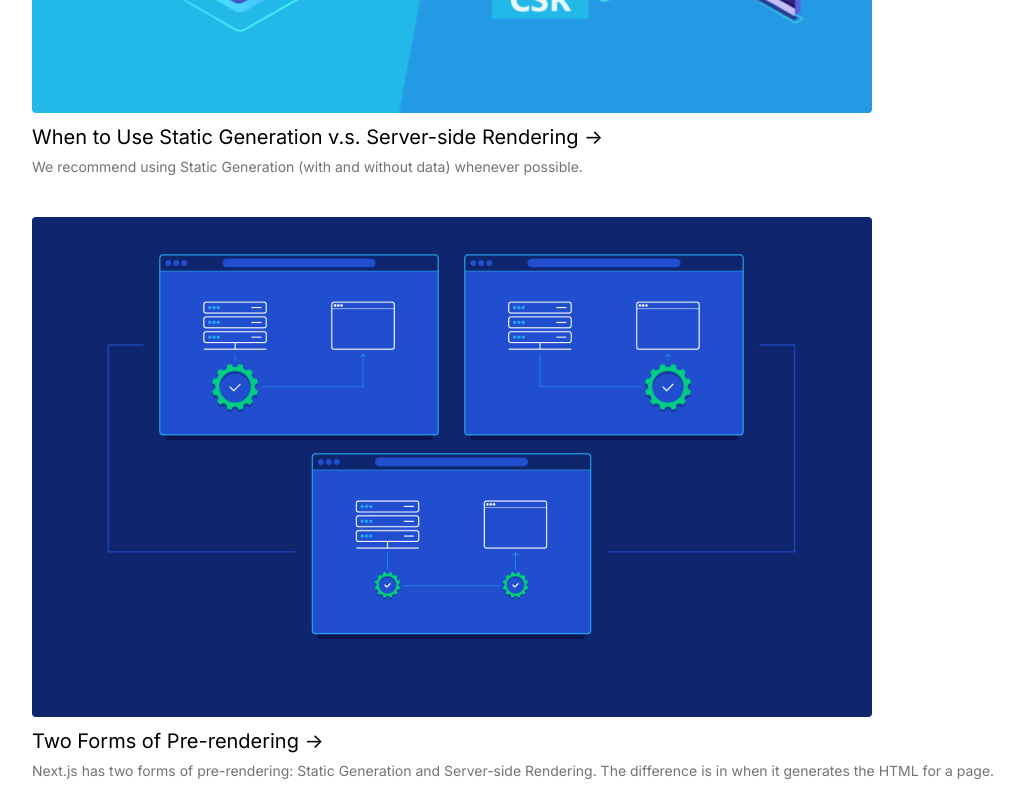
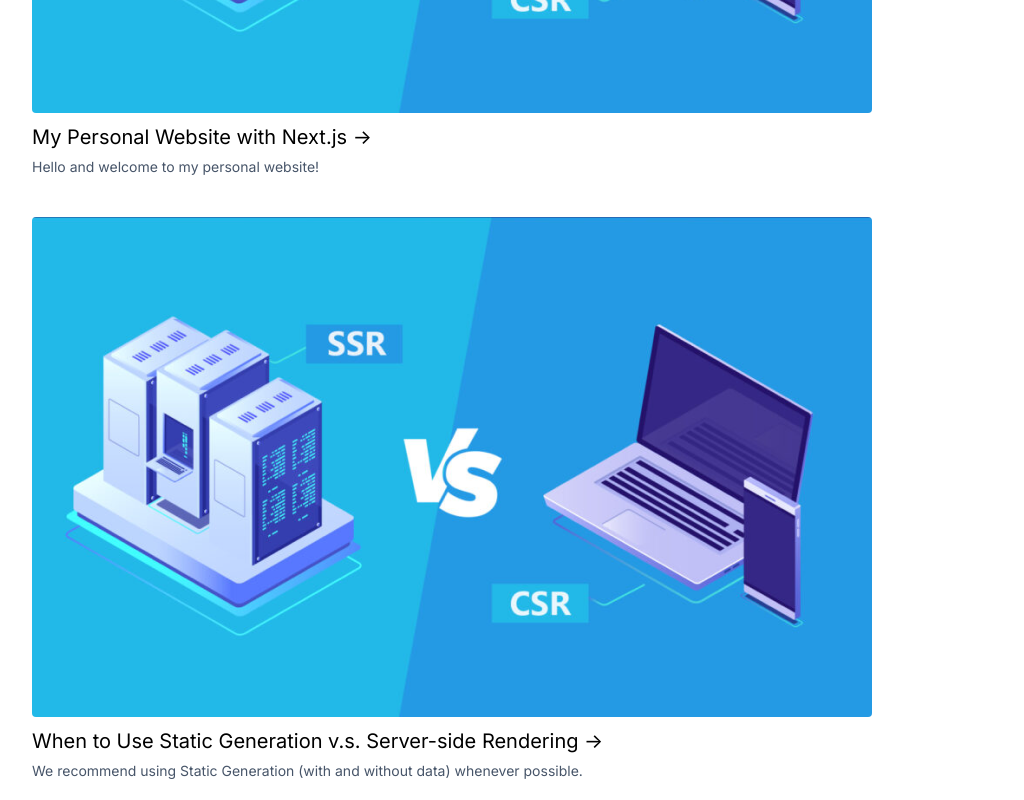
Before and after one commit to ilhamprabaswara/ilham.cc, a Next.js app: page /blog in a window 1280 px wide. Shown: the part 480-1280 px from the top of the page, without its empty margins (48-1072 px from the left). Built offline with nearby package versions, Linux system fonts and the light colour scheme.

Commit message:
Add styling and change font color

```diff
--- a/components/navbar.js
+++ b/components/navbar.js
@@ -8,7 +8,7 @@ export default function NavBar() {
     }
     return (
         <header>
-            <nav class="bg-white border-b border-gray-200 mb-5 py-2.5 rounded">
+            <nav class="bg-white border-b border-gray-200 mb-5 py-2.5">
                 <div class="container flex flex-wrap items-center justify-between mx-auto">
                     <Link href="/" className="flex items-center">
                         <span class="font-Raleway self-center text-xl font-semibold whitespace-nowrap">ilham</span>
--- a/pages/blog/[slug].js
+++ b/pages/blog/[slug].js
@@ -8,16 +8,14 @@ export default function Post({ postData }) {
         <Layout>
             <NavBar />
             <article className="prose">
-                <h1 className="font-medium mb-[10px] text-[22px]">
-                    {postData.title}
-                </h1>
+                <h1 className="font-medium mb-[10px] text-[22px]">{postData.title}</h1>
                 <div className="font-medium tracking-[1px] text-[11px] text-slate-400 uppercase">
                     <Date dateString={postData.date} />
                 </div>
                 <figure>
-                    <img className="rounded" src={`/img/${postData.slug}.png`}/>
+                    <img className="rounded" src={postData.img} />
                 </figure>
-                <div dangerouslySetInnerHTML={{ __html: postData.contentHtml }} />
+                <div className="text-sm text-slate-600 leading-[1.6em]" dangerouslySetInnerHTML={{ __html: postData.contentHtml }} />
             </article>
         </Layout>
     )
--- a/pages/blog/index.js
+++ b/pages/blog/index.js
@@ -16,9 +16,7 @@ export default function Blog({ allPostsData }) {
                                 <Link href={`blog/${slug}`}>{`${title} ->`}</Link>
                             </h2>
                             <div>
-                                <p className="text-[14px] text-neutral-500">
-                                    {excerpt}
-                                </p>
+                                <p className="text-[14px] text-slate-600">{excerpt}</p>
                             </div>
                         </article>
                     </>
--- a/pages/index.js
+++ b/pages/index.js
@@ -15,9 +15,9 @@ export default function Home() {
         <NavBar />
         <main>
           <img className='mb-[25px] rounded' src='/ilham-avatar-large.png' />
-          <p className='text-xl text-neutral-900 leading-normal'>Hi! I’m <span className='font-semibold'>Ilham</span>. — a designer and developer based in Indonesia.</p>
-          <p className='text-lg text-neutral-500 leading-normal'>I started as a visual designer, but now I do a mix of everything from developing web to running e-commerce stores.</p>
-          <p className='text-lg text-neutral-500 leading-normal'>Technology that I use for frontend development is React.js, Next.js, Node.js, and any modern CSS framework & UI component.</p>
+          <p className='text-xl text-slate-900 leading-normal'>Hi! I’m <span className='font-semibold'>Ilham</span>. — a designer and developer based in Indonesia.</p>
+          <p className='text-lg text-slate-600 leading-normal'>I started as a visual designer, but now I do a mix of everything from developing web to running e-commerce stores.</p>
+          <p className='text-lg text-slate-600 leading-normal'>Technology that I use for frontend development is React.js, Next.js, Node.js, and any modern CSS framework & UI component.</p>
         </main>
       </Layout>
     </>
--- /dev/null
+++ b/posts/welcome-to-my-personal-website.md
@@ -0,0 +1,13 @@
+---
+title: 'My Personal Website with Next.js'
+date: '2022-01-10'
+author: 'Ilham Prabaswara'
+img: '/img/welcome-personal-website.png'
+excerpt: 'Hello and welcome to my personal website!'
+---
+
+Hello and welcome to my personal website!
+
+Hi! it's me, Ilham. I had a lot of free time lately, so I decided to learn new technologies. This time I decided to learn Next.js and made this personal blog.
+I used to learn React from a bootcamp early 2021 and decided to learn its framework. I once had a portfolio website with HTML, CSS with a spice of Vanilla JS.
+Now I decided to revamp with React and Next.js and deployed with Vercel.
```
Also changed, not shown: public/img/welcome-personal-website.png (added).
